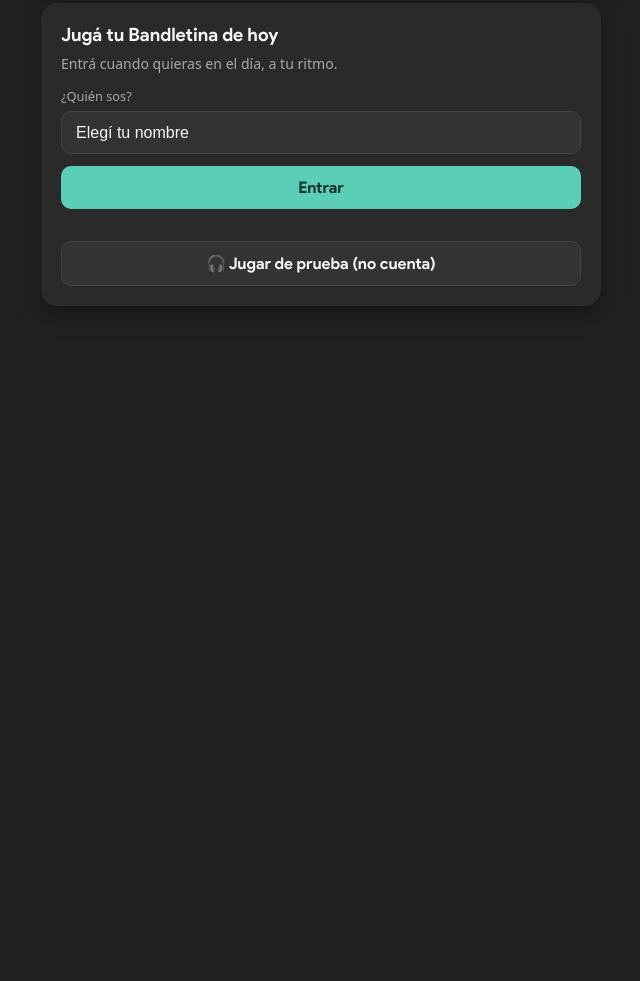
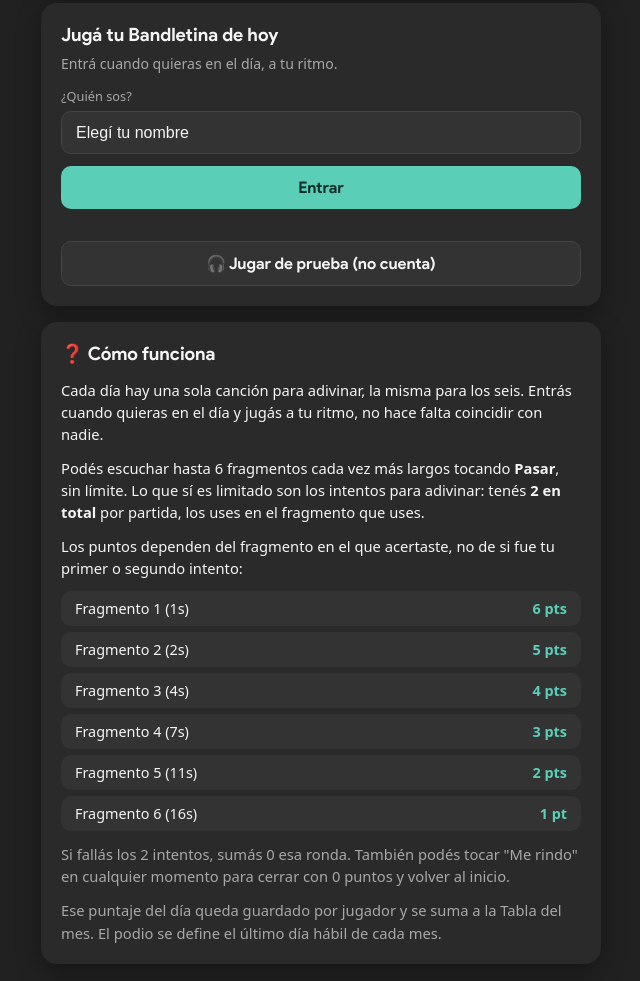
Before and after one commit to rgbozzani/bandazo, a website: page public/index.html in a window 1280 px wide. Shown: the part 327-1308 px from the top of the page, without its empty margins (319-959 px from the left). Before the commit the page ends 800 px from the top, so only its background shows below. Drawn offline with nearby package versions, Linux system fonts and the light colour scheme; no server answers.

Commit message:
Agregar seccion 'Como funciona' al final de la pagina

```diff
--- a/public/index.html
+++ b/public/index.html
@@ -75,6 +75,13 @@
   .history-list li .month{width:70px; color:var(--muted); text-transform:capitalize;}
   .history-list li .winner{flex:1; font-weight:700;}
   .history-list li .total{color:var(--orange); font-weight:700;}
+  .rules-card p{margin:0 0 12px; line-height:1.5; font-size:.92rem;}
+  .rules-card p:last-child{margin-bottom:0;}
+  .rules-list{list-style:none; margin:0 0 12px; padding:0; display:flex; flex-direction:column; gap:6px;}
+  .rules-list li{
+    display:flex; justify-content:space-between; align-items:center; background:var(--panel2); padding:8px 14px; border-radius:10px; font-size:.9rem;
+  }
+  .rules-list li .pts{color:var(--teal); font-weight:700;}
   .song-count{
     display:flex; align-items:center; gap:8px; background:var(--panel2); border-radius:10px; padding:12px 14px;
     margin:12px 0; color:var(--teal); font-weight:700;
@@ -158,6 +165,23 @@
       <div style="height:10px"></div>
       <button class="secondary" id="btn-practice" style="width:100%">🎧 Jugar de prueba (no cuenta)</button>
     </div>
+
+    <div class="card rules-card">
+      <h2>❓ Cómo funciona</h2>
+      <p>Cada día hay una sola canción para adivinar, la misma para los seis. Entrás cuando quieras en el día y jugás a tu ritmo, no hace falta coincidir con nadie.</p>
+      <p>Podés escuchar hasta 6 fragmentos cada vez más largos tocando <strong>Pasar</strong>, sin límite. Lo que sí es limitado son los intentos para adivinar: tenés <strong>2 en total</strong> por partida, los uses en el fragmento que uses.</p>
+      <p>Los puntos dependen del fragmento en el que acertaste, no de si fue tu primer o segundo intento:</p>
+      <ul class="rules-list">
+        <li><span>Fragmento 1 (1s)</span><span class="pts">6 pts</span></li>
+        <li><span>Fragmento 2 (2s)</span><span class="pts">5 pts</span></li>
+        <li><span>Fragmento 3 (4s)</span><span class="pts">4 pts</span></li>
+        <li><span>Fragmento 4 (7s)</span><span class="pts">3 pts</span></li>
+        <li><span>Fragmento 5 (11s)</span><span class="pts">2 pts</span></li>
+        <li><span>Fragmento 6 (16s)</span><span class="pts">1 pt</span></li>
+      </ul>
+      <p class="muted">Si fallás los 2 intentos, sumás 0 esa ronda. También podés tocar "Me rindo" en cualquier momento para cerrar con 0 puntos y volver al inicio.</p>
+      <p class="muted">Ese puntaje del día queda guardado por jugador y se suma a la Tabla del mes. El podio se define el último día hábil de cada mes.</p>
+    </div>
   </div>
 
   <!-- GAME -->
```
